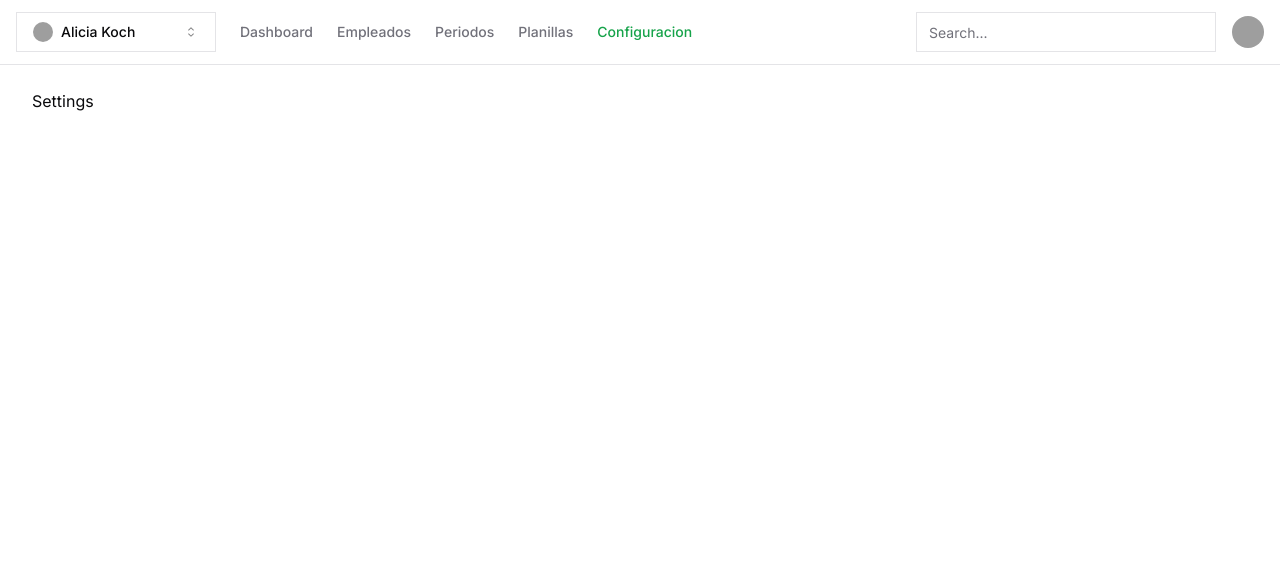
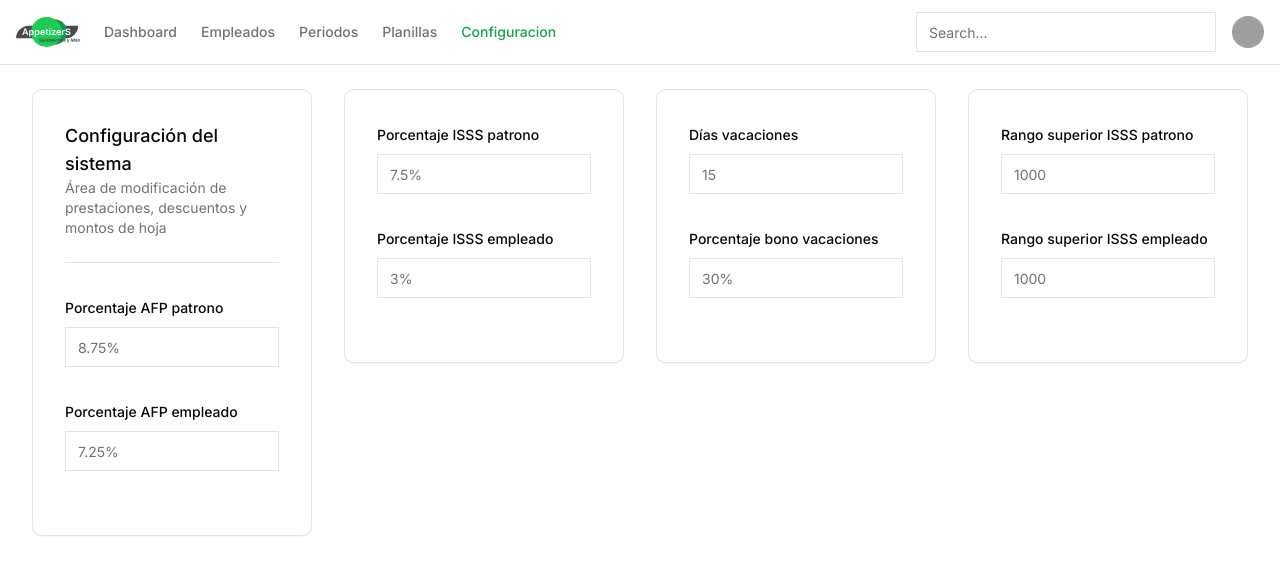
Before and after one commit to segovia99/rh-restaurant, a Next.js app: page /rhu/settings in a window 1280 px wide. Shown: the top 574 px of the page. Built offline with nearby package versions, Linux system fonts and the light colour scheme; grey boxes are pictures that could not be loaded.

Commit message:
all views added

```diff
--- a/src/app/components/layout/user-nav.tsx
+++ b/src/app/components/layout/user-nav.tsx
@@ -10,16 +10,16 @@ import { DropdownMenu, DropdownMenuContent, DropdownMenuGroup, DropdownMenuItem,
           <Button variant="ghost" className="relative h-8 w-8 rounded-full">
             <Avatar className="h-8 w-8">
               <AvatarImage src="/avatars/01.png" alt="@shadcn" />
-              <AvatarFallback>SC</AvatarFallback>
+              <AvatarFallback>U</AvatarFallback>
             </Avatar>
           </Button>
         </DropdownMenuTrigger>
         <DropdownMenuContent className="w-56" align="end" forceMount>
           <DropdownMenuLabel className="font-normal">
             <div className="flex flex-col space-y-1">
-              <p className="text-sm font-medium leading-none">shadcn</p>
+              <p className="text-sm font-medium leading-none">Nombre del usuario</p>
               <p className="text-xs leading-none text-muted-foreground">
-                m@example.com
+                Email del usuario
               </p>
             </div>
           </DropdownMenuLabel>
--- a/src/app/components/login.tsx
+++ b/src/app/components/login.tsx
@@ -1,6 +1,7 @@
 'use client'
 
 import Link from "next/link"
+import Image from "next/image";
 import { Button } from "@/components/ui/button"
 import { Input } from "@/components/ui/input"
 import { Label } from "@/components/ui/label"
@@ -99,7 +100,7 @@ export function Login() {
         </div>
       </div>
       <div className="hidden bg-muted lg:block">
-        <img
+        <Image
           src="/logo_1.svg"
           alt="Image"
           width="1920"
--- a/src/app/rhu/employees/page.tsx
+++ b/src/app/rhu/employees/page.tsx
@@ -15,22 +15,22 @@ import {
 
 export default function EmployeesPage() {
   return (
-    <div className="grid grid-cols-1 gap-4">
-      <div className="grid grid-cols-3 gap-4 lg:span-row-2">
-        <div className="grid grid-cols-1 gap-4">
+    <div className="grid grid-cols-1 gap-8">
+      <div className="grid grid-cols-3 gap-8 lg:span-row-2">
+        <div className="grid grid-cols-1 gap-8">
           <div>
-            <div className="border rounded-[10px] p-8 mb-4 shadow-md">
-              <Image src="/logo_1.svg" alt="profile" width={360} height={360} className="rounded-md object-cover" />
+            <div className="border rounded-[10px] p-8 mb-4 shadow-sm">
+              <h2>Espacio para la foto del empleado</h2>
             </div>
-            <div className="border rounded-[10px] p-8 shadow-md">
+            <div className="border rounded-[10px] p-8 shadow-sm">
               <Label>Nombre empleado</Label>
               <h2>John Carl</h2>
             </div>
           </div>
         </div>
 
-        <div className="col-span-2 grid grid-cols-4 gap-4">
-          <div className="col-span-2 p-8 rounded-[10px] shadow border">
+        <div className="col-span-2 grid grid-cols-4 gap-8">
+          <div className="col-span-2 p-8 rounded-[10px] shadow-sm border">
             <div>
               <h3 className="text-lg font-medium">Información del Empleado</h3>
               <p className="text-sm text-muted-foreground">Información personal de empleado a agregar o modificar</p>
@@ -52,7 +52,7 @@ export default function EmployeesPage() {
             </form>
           </div>
 
-          <div className="col-span-2 p-8 rounded-[10px] shadow border">
+          <div className="col-span-2 p-8 rounded-[10px] shadow-sm border">
             <form action="" className="mt-8">
               <label className="text-sm font-medium">Fecha de nacimiento</label>
               <Input className="mt-2 mb-8" type="date" />
@@ -89,7 +89,7 @@ export default function EmployeesPage() {
         </div>
       </div>
 
-      <div className="shadow-md rounded-[10px] border pb-4">
+      <div className="shadow-sm rounded-[10px] border pb-4">
         <Table className="border-b">
           <TableCaption>Empleados en el sistema</TableCaption>
           <TableHeader>
--- a/src/app/rhu/layout.tsx
+++ b/src/app/rhu/layout.tsx
@@ -1,7 +1,7 @@
 import { MainNav } from "../components/layout/main-nav";
 import { Search } from "../components/layout/search";
 import { UserNav } from "../components/layout/user-nav";
-import TeamSwitcher from "../components/layout/team-switcher";
+import Image from "next/image"
 
 
 
@@ -17,7 +17,9 @@ export default function RootLayout({
       <div className="hidden flex-col md:flex">
         <div className="border-b">
           <div className="flex h-16 items-center px-4">
-            <TeamSwitcher />
+            <div>
+              <Image src="/logo_1.svg" width={64} height={64} alt="not" />
+            </div>
             <MainNav className="mx-6" />
             <div className="ml-auto flex items-center space-x-4">
               <Search />
--- a/src/app/rhu/page.tsx
+++ b/src/app/rhu/page.tsx
@@ -37,7 +37,7 @@ export default function rhuPage() {
           </div>
         </div>
       </div>
-      <div className="col-span-2 grid grid-cols-2 gap-8">
+      <div className="grid grid-cols-2 gap-8">
         <div>
           <Card title="Inicio del periodo" value="1/5/2024"/>
         </div>
--- a/src/app/rhu/periods/page.tsx
+++ b/src/app/rhu/periods/page.tsx
@@ -11,12 +11,12 @@ import {
   TableRow,
 } from "@/components/ui/table";
 
-export default function EmployeesPage() {
+export default function PeriodsPage() {
   return (
-    <div className="grid grid-cols-4 gap-4">
-      <div className="">
+    <div className="grid grid-cols-6 gap-8">
+      <div className="col-span-2">
         <div>
-          <div className="p-8 rounded-[10px] shadow border">
+          <div className="p-8 rounded-[10px] shadow-sm border">
             <div>
               <h3 className="text-lg font-medium">Información del Periodo</h3>
               <p className="text-sm text-muted-foreground">Información correspondiente al periodo</p>
@@ -29,7 +29,7 @@ export default function EmployeesPage() {
               <label className="text-sm font-medium">Fecha de cierre</label>
               <Input className="mt-2 mb-8" type="date" />
 
-              <div className="flex gap-4">
+              <div className="flex gap-8">
                 <Button>Agregar</Button>
                 <Button>Guardar cambios</Button>
               </div>
@@ -38,7 +38,8 @@ export default function EmployeesPage() {
         </div>
       </div>
 
-      <div className="shadow-md rounded-[10px] border pb-4 col-span-3">
+      <div className="col-span-4">
+        <div className="shadow-sm rounded-[10px] border pb-4">
           <Table className="border-b">
             <TableCaption>Periodos en el sistema</TableCaption>
             <TableHeader>
@@ -63,5 +64,6 @@ export default function EmployeesPage() {
           </Table>
         </div>
       </div>
+    </div>
   );
 }
--- a/src/app/rhu/settings/page.tsx
+++ b/src/app/rhu/settings/page.tsx
@@ -1,7 +1,58 @@
+import { Input } from "@/components/ui/input";
+
 export default function SettingsPage() {
 	return (
-		<div>
-			<h1>Settings</h1>
+		<div className="grid grid-cols-1">
+      <div className="grid grid-cols-4 gap-8">
+        <div className="border rounded-[10px] shadow-sm p-8">
+          <div>
+            <h3 className="text-lg font-medium">Configuración del sistema</h3>
+            <p className="text-sm text-muted-foreground">Área de modificación de prestaciones, descuentos y montos de hoja</p>
+          </div>
+          <div data-orientation="horizontal" role="none" className="mt-6 shrink-0 bg-border h-[1px] w-full"></div>
+          <form action="" className="mt-8">
+            <label className="text-sm font-medium">Porcentaje AFP patrono</label>
+            <Input className="mt-2 mb-8" placeholder="8.75%" />
+
+            <label className="text-sm font-medium">Porcentaje AFP empleado</label>
+            <Input className="mt-2 mb-8" placeholder="7.25%" />
+
+
+          </form>
+        </div>
+
+        <div className="">
+          <form action="" className="border rounded-[10px] shadow-sm p-8">
+            <label className="text-sm font-medium">Porcentaje ISSS patrono</label>
+            <Input className="mt-2 mb-8" placeholder="7.5%" />
+
+            <label className="text-sm font-medium">Porcentaje ISSS empleado</label>
+            <Input className="mt-2 mb-8" placeholder="3%" />
+          </form>
+        </div>
+
+        <div className="">
+          <form action="" className="border rounded-[10px] shadow-sm p-8">
+
+            <label className="text-sm font-medium">Días vacaciones</label>
+            <Input className="mt-2 mb-8" placeholder="15" />
+
+            <label className="text-sm font-medium">Porcentaje bono vacaciones</label>
+            <Input className="mt-2 mb-8" placeholder="30%" />
+          </form>
+        </div>
+
+        <div className="">
+          <form action="" className="border rounded-[10px] shadow-sm p-8">
+
+            <label className="text-sm font-medium">Rango superior ISSS patrono</label>
+            <Input className="mt-2 mb-8" placeholder="1000" />
+
+            <label className="text-sm font-medium">Rango superior ISSS empleado</label>
+            <Input className="mt-2 mb-8" placeholder="1000" />
+          </form>
+        </div>
+      </div>
 		</div>
-    )
+  )
 }
--- a/src/app/rhu/spreadsheets/page.tsx
+++ b/src/app/rhu/spreadsheets/page.tsx
@@ -1,7 +1,29 @@
+import Card from "@/app/components/card";
+import { Button } from "@/components/ui/button";
+
 export default function SpreedsheetsPage() {
   return (
-    <div>
-      <h1>planillas</h1>
+    <div className="grid grid-cols-1">
+      <div className="grid grid-cols-4 gap-8">
+        <div>
+          <div className="border shadow-sm rounded-[10px] grid grid-cols-1 gap-4 p-8">
+            <Button>Vista previa</Button>
+            <Button>Exportar</Button>
+          </div>
+        </div>
+
+        <div className="col-span-3 grid grid-cols-3 gap-8">
+          <Card title="Total AFP patronal" value="$224.60" />
+          <Card title="Total AFP empleado" value="$164.42" />
+          <Card title="Total de hojas" value="4" />
+          <Card title="Total ISSS patronal" value="$144.24" />
+          <Card title="Total ISSS empleado" value="$92.45" />
+          <Card title="Total horas extras diurnas" value="32" />
+          <Card title="Total horas extras nocturnas" value="22" />
+          <Card title="Total horas extras nocturnas" value="10" />
+          <Card title="Total horas nocturnas" value="9" />
+        </div>
+      </div>
     </div>
   );
 }
```
Also changed, not shown: src/app/components/layout/team-switcher.tsx (line endings or trailing spaces). Lines whose indentation alone changed are shown as unchanged.
